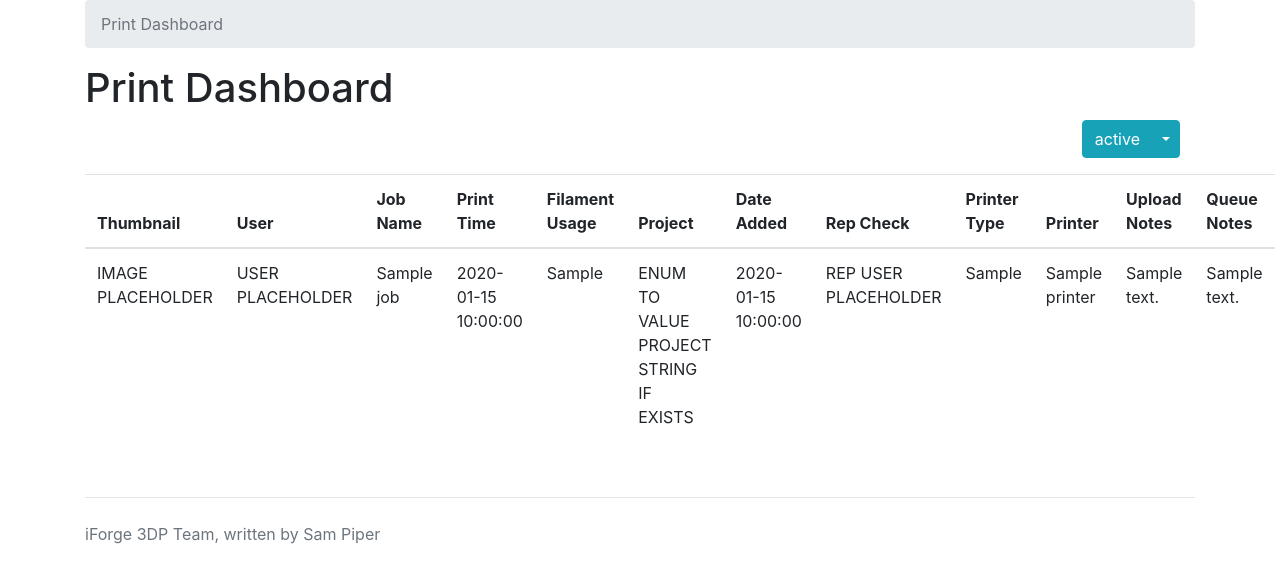
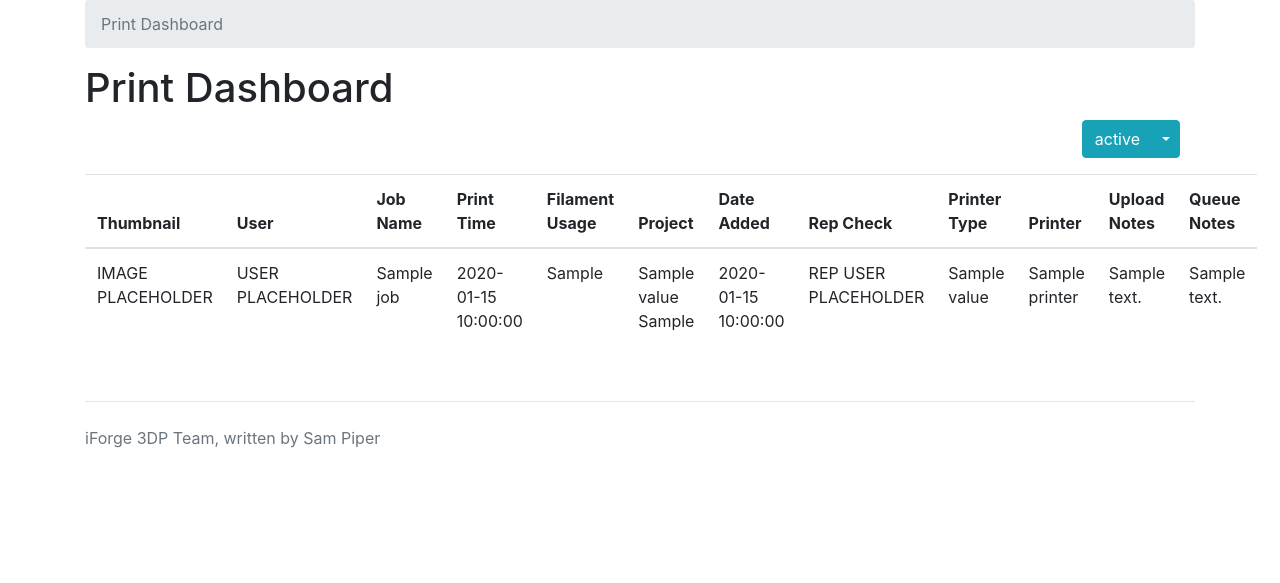
Before and after one commit to iforge-uos/print-queue-api, a Python web app: template src/templates/print_dashboard.j2 in a window 1280 px wide. Shown: the part 56-639 px from the top of the page. Run offline with Jinja, Linux system fonts and the light colour scheme; the template is opened without the code that fills it: most values are stand-ins (such as "Sample title", 1, 10 or a date in 2020); some libraries are stand-ins or nearby versions.

Commit message:
feat: added project type data and cleaned up some headers

```diff
--- a/src/templates/print_dashboard.j2
+++ b/src/templates/print_dashboard.j2
@@ -48,7 +48,9 @@
                         <th scope="col">Date Added</th>
                         <th scope="col">Rep Check</th>
                         <th scope="col">Printer Type</th>
-                        <th scope="col">Printer</th>
+                        {% if not selected_status == "Queued" and not selected_status == "Under Review" %}
+                            <th scope="col">Printer</th>
+                        {% endif %}
                         <th scope="col">Upload Notes</th>
                         <th scope="col">Queue Notes</th>
                     </tr>
@@ -61,11 +63,17 @@
                             <td>{{ job.print_name }}</td>
                             <td>{{ job.print_time }}</td>
                             <td>{{ job.filament_usage }}</td>
-                            <td>{{ "ENUM TO VALUE" + " " + "PROJECT STRING IF EXISTS" }}</td>
+                            {% if job.project_string is not none %}
+                                <td>{{ job.project.value + " " + job.project_string }}</td>
+                            {% else %}
+                                <td>{{ job.project.value }}</td>
+                            {% endif %}
                             <td>{{ job.date_added.strftime('%Y-%m-%d %H:%M:%S') }}</td>
                             <td>REP USER PLACEHOLDER</td>
-                            <td>{{ job.printer_type }}</td>
+                            <td>{{ job.printer_type.value }}</td>
+                            {% if not selected_status == "Queued" and not selected_status == "Under Review" %}
                             <td>{{ job.printer }}</td>
+                            {% endif %}
                             <td>{{ job.upload_notes }}</td>
                             <td>{{ job.queue_notes }}</td>
                         </tr>
```
